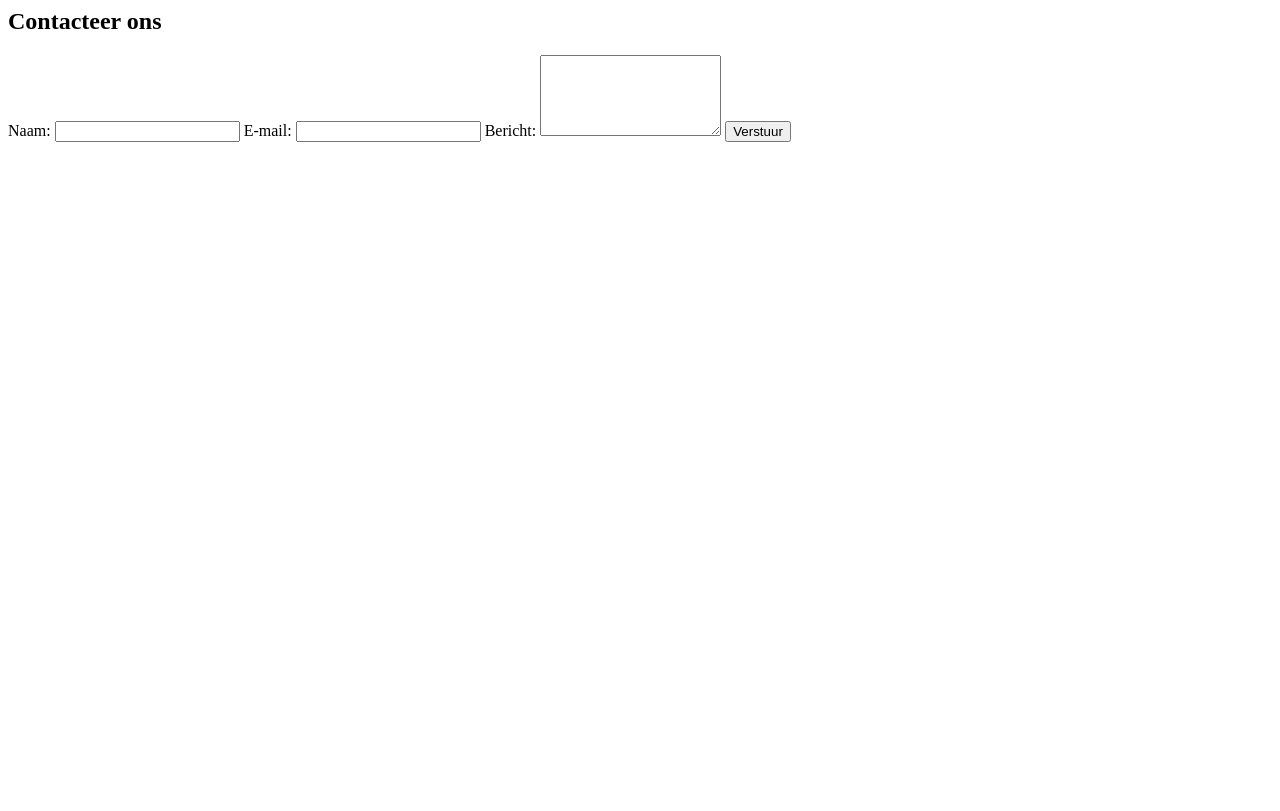
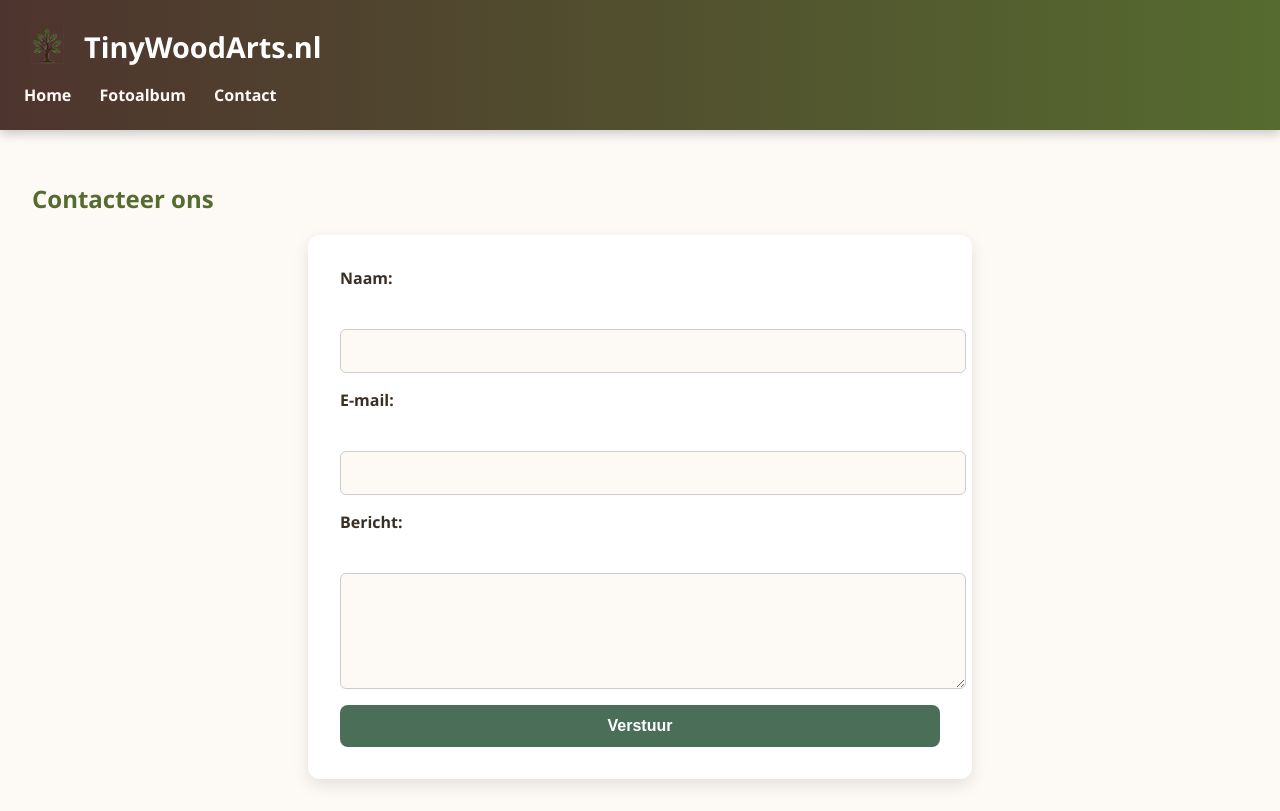
Before and after one commit to squandor/tinywoodarts.github.io, a plain HTML site: page contact.html in a window 1280 px wide. Drawn offline with Linux system fonts and the light colour scheme.

Commit message:
changed contact

```diff
--- a/contact.html
+++ b/contact.html
@@ -1,4 +1,26 @@
-<section class="contact">
+<!DOCTYPE html>
+<html lang="nl">
+<head>
+  <meta charset="UTF-8" />
+  <meta name="viewport" content="width=device-width, initial-scale=1.0" />
+  <title>Contact - TinyWoodArts.nl</title>
+  <link rel="stylesheet" href="styles.css" />
+</head>
+<body>
+  <header>
+    <div class="logo-title">
+      <img src="images/logo/logo_tiny_boom.png" alt="Logo TinyWoodArts" class="logo" />
+      <h1>TinyWoodArts.nl</h1>
+    </div>
+    <nav>
+      <a href="index.html">Home</a>
+      <a href="album.html">Fotoalbum</a>
+      <a href="contact.html">Contact</a>
+    </nav>
+  </header>
+  <main>
+   <section class="contact">
+  <section class="contact">
   <h2>Contacteer ons</h2>
   <form action="https://formspree.io/f/xpwdbprv" method="POST">
 
@@ -18,6 +40,10 @@
   </form>
 </section>
 
+
+
+  </main>
+</body>
 <!-- Pop-up bevestiging script -->
 <script>
   const form = document.querySelector("form");
@@ -41,3 +67,4 @@
     }
   });
 </script>
+</html>
```
